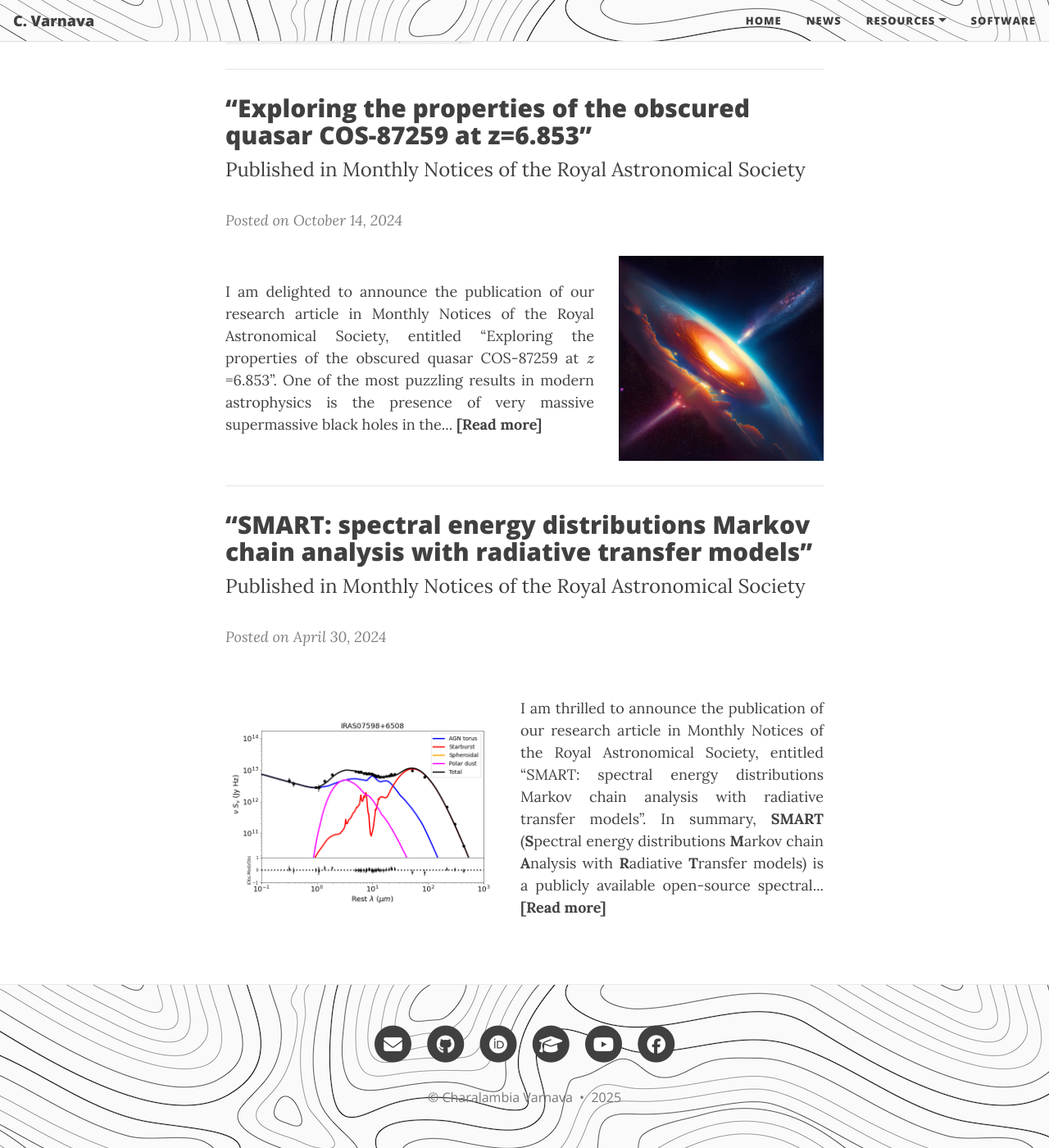
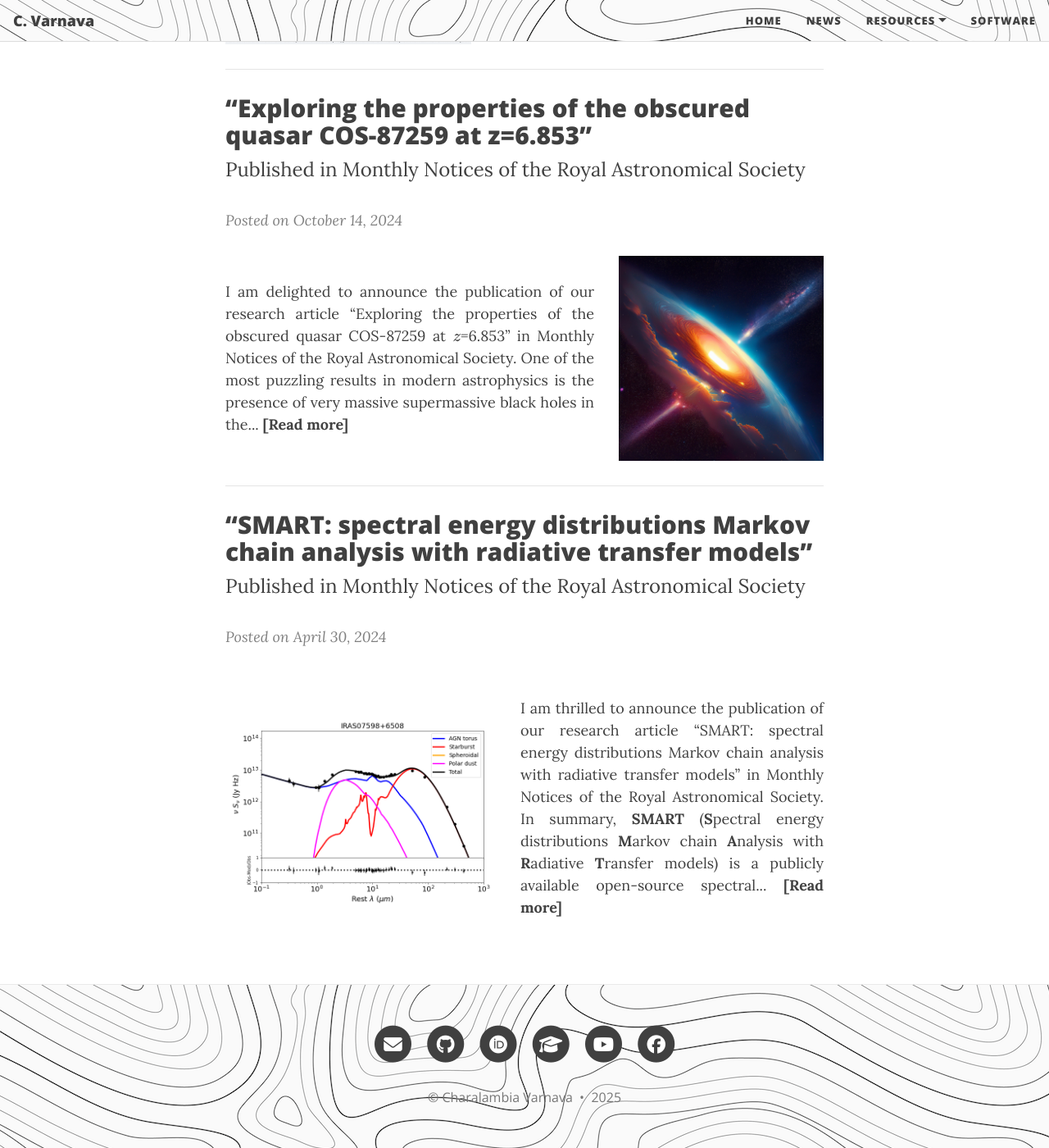
Before and after one commit to ch-var/ch-var.github.io, a Jekyll site: the page built from news.html, in a window 1280 px wide and 1400 px high, scrolled down 699 px. Shown: the whole window at 82% size. Built offline with Jekyll 4.4.1, drawn with Linux system fonts in a browser that asks for light colours; formulas are drawn with MathJax 3.

Commit message:
Update news.html

```diff
--- a/news.html
+++ b/news.html
@@ -44,7 +44,7 @@ mathjax: true
 <i style="color:#808080";>Posted on October 14, 2024</i>
 
   <div style="display: flex; justify-content: space-between; align-items: center; flex-wrap: wrap;">
-  <p style="text-align: justify; flex: 1;">I am delighted to announce the publication of our research article in Monthly Notices of the Royal Astronomical Society, entitled “Exploring the properties of the obscured quasar COS-87259 at \(z\)=6.853”. One of the most puzzling results in modern astrophysics is the presence of very massive supermassive black holes in the... <a href="https://ch-var.github.io/2024-10-14-COS-87529"><b style="color:#424242";>[Read more]</b></a></p>
+  <p style="text-align: justify; flex: 1;">I am delighted to announce the publication of our research article “Exploring the properties of the obscured quasar COS-87259 at \(z\)=6.853” in Monthly Notices of the Royal Astronomical Society. One of the most puzzling results in modern astrophysics is the presence of very massive supermassive black holes in the... <a href="https://ch-var.github.io/2024-10-14-COS-87529"><b style="color:#424242";>[Read more]</b></a></p>
   <img src="/assets/img/SMBH.jpg" style="max-width: 250px; height: auto; margin-left: 30px;"/>
 </div>
 
@@ -78,7 +78,7 @@ mathjax: true
 
 <div style="display: flex; justify-content: space-between; align-items: center; flex-wrap: wrap;">
   <img src="/assets/img/IRAS07598+6508_CYGNUS.png" style="max-width: 350px; height: auto; margin-right: 10px;"/>
-  <p style="text-align: justify; flex: 1;">I am thrilled to announce the publication of our research article in Monthly Notices of the Royal Astronomical Society, entitled “SMART: spectral energy distributions Markov chain analysis with radiative transfer models”. In summary, <b>SMART</b> (<b>S</b>pectral energy distributions <b>M</b>arkov chain <b>A</b>nalysis with <b>R</b>adiative <b>T</b>ransfer models) is a publicly available open-source spectral... <a href="https://ch-var.github.io/2024-04-30-SMART"><b style="color:#424242";>[Read more]</b></a></p>
+  <p style="text-align: justify; flex: 1;">I am thrilled to announce the publication of our research article “SMART: spectral energy distributions Markov chain analysis with radiative transfer models” in Monthly Notices of the Royal Astronomical Society. In summary, <b>SMART</b> (<b>S</b>pectral energy distributions <b>M</b>arkov chain <b>A</b>nalysis with <b>R</b>adiative <b>T</b>ransfer models) is a publicly available open-source spectral... <a href="https://ch-var.github.io/2024-04-30-SMART"><b style="color:#424242";>[Read more]</b></a></p>
 </div>
 
 <style>
```
